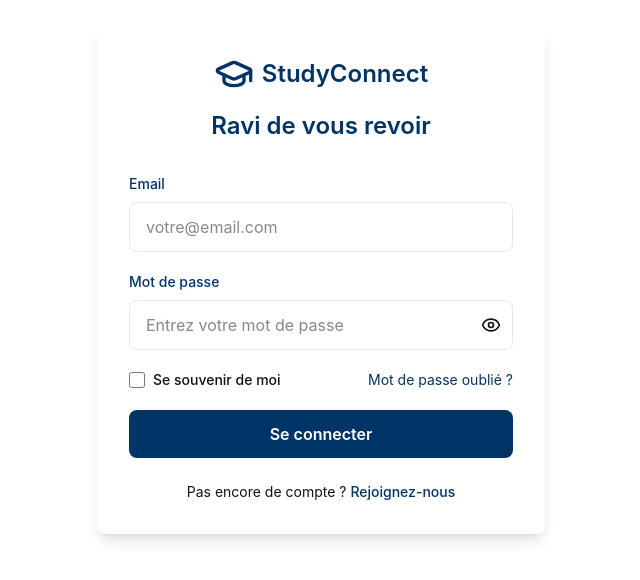
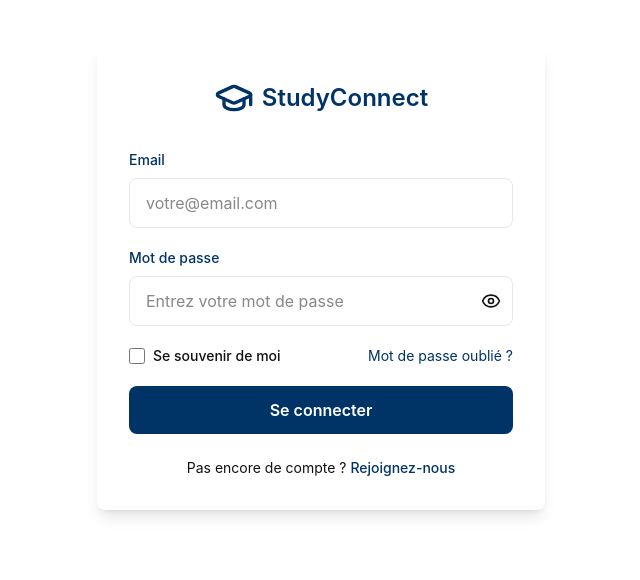
Before and after one commit to studyconnect-dev/Studyconnect, a React (Vite) app: page / in a window 1280 px wide. Shown: the part 122-702 px from the top of the page, without its empty margins (319-959 px from the left). Built offline with nearby package versions, Linux system fonts and the light colour scheme.

Commit message:
fix: remove "Ravi de vous revoir" title from login page
Update login page design to remove title and keep logo.

```diff
--- a/src/app/pages/Login.tsx
+++ b/src/app/pages/Login.tsx
@@ -29,9 +29,6 @@ export function Login() {
                 StudyConnect
               </span>
             </div>
-            <h1 className="text-2xl" style={{ fontWeight: 600, color: '#003366' }}>
-              {t("login.title")}
-            </h1>
           </div>
 
           {/* Form */}
```
